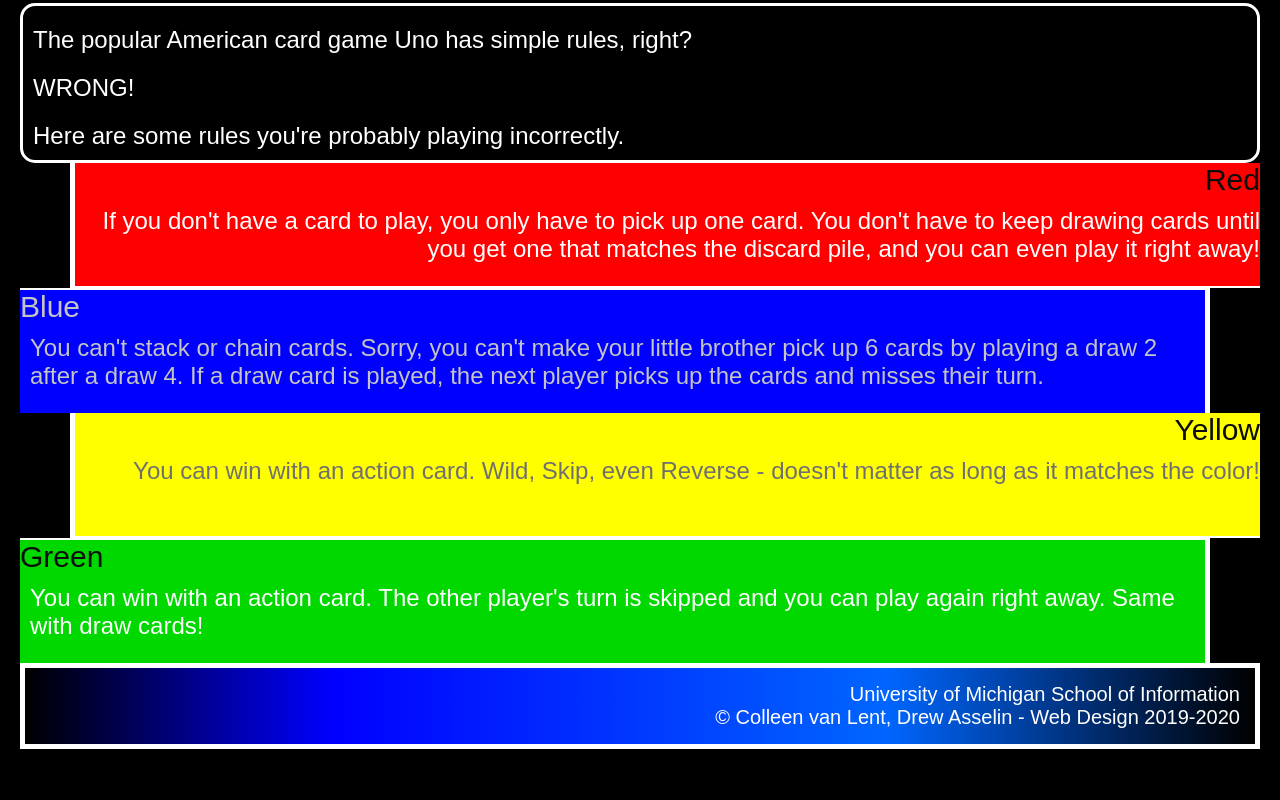
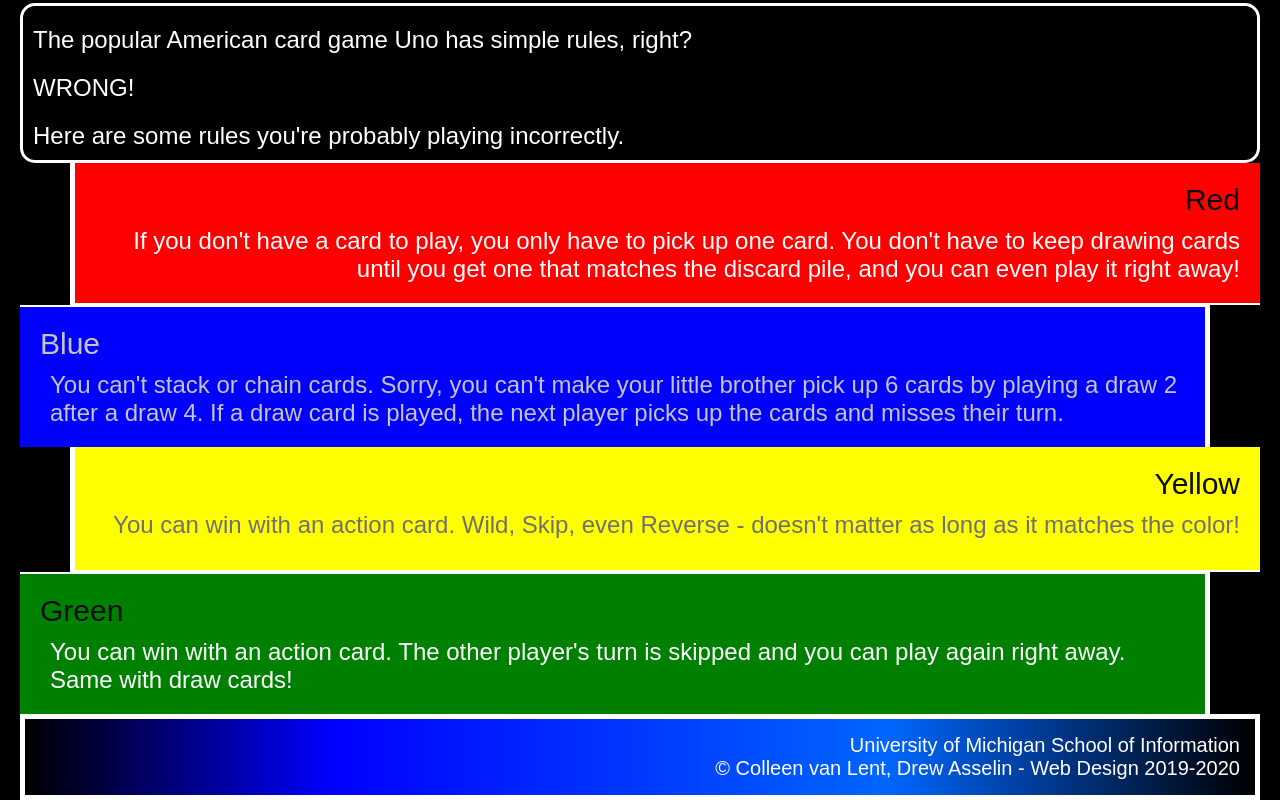
Before and after one commit to RexOLiPb/hw2-2023, a plain HTML site: page index.html in a window 1280 px wide. Shown: the part 315-1115 px from the top of the page. Before the commit the page ends 1064 px from the top, so only its background shows below. Drawn offline with Linux system fonts and the light colour scheme.

Commit message:
Add files via upload

```diff
--- a/css/style.css
+++ b/css/style.css
@@ -42,6 +42,7 @@ div{
     border-width: 0px 0px 2px 5px;
     border-color: #FFFFFF;
     border-style: solid;
+    padding: 20px;
 }
 .blue{
     background-color: 	#0000FF;
@@ -50,6 +51,7 @@ div{
     border-width: 2px 5px 0px 0px;
     border-color: #FFFFFF;
     border-style: solid;
+    padding: 20px;
 }
 .blue p{
     color: #C4C4C4;
@@ -65,17 +67,19 @@ div{
     border-width: 0px 0px 2px 5px;
     border-color: #FFFFFF;
     border-style: solid;
+    padding: 20px;
 }
 .yellow p{
     color: #707070;
 }
 .green{
-    background-color: #00D800;
+    background-color:	#008000;
     text-align: left;
     margin-right: 50px;
     border-width: 2px 5px 0px 0px;
     border-color: #FFFFFF;
     border-style: solid;
+    padding: 20px;
 }
 footer{
     background: linear-gradient(90deg, #000000 0%,  #0000ff 25%,  #0066ff 70%, #000000);
```
